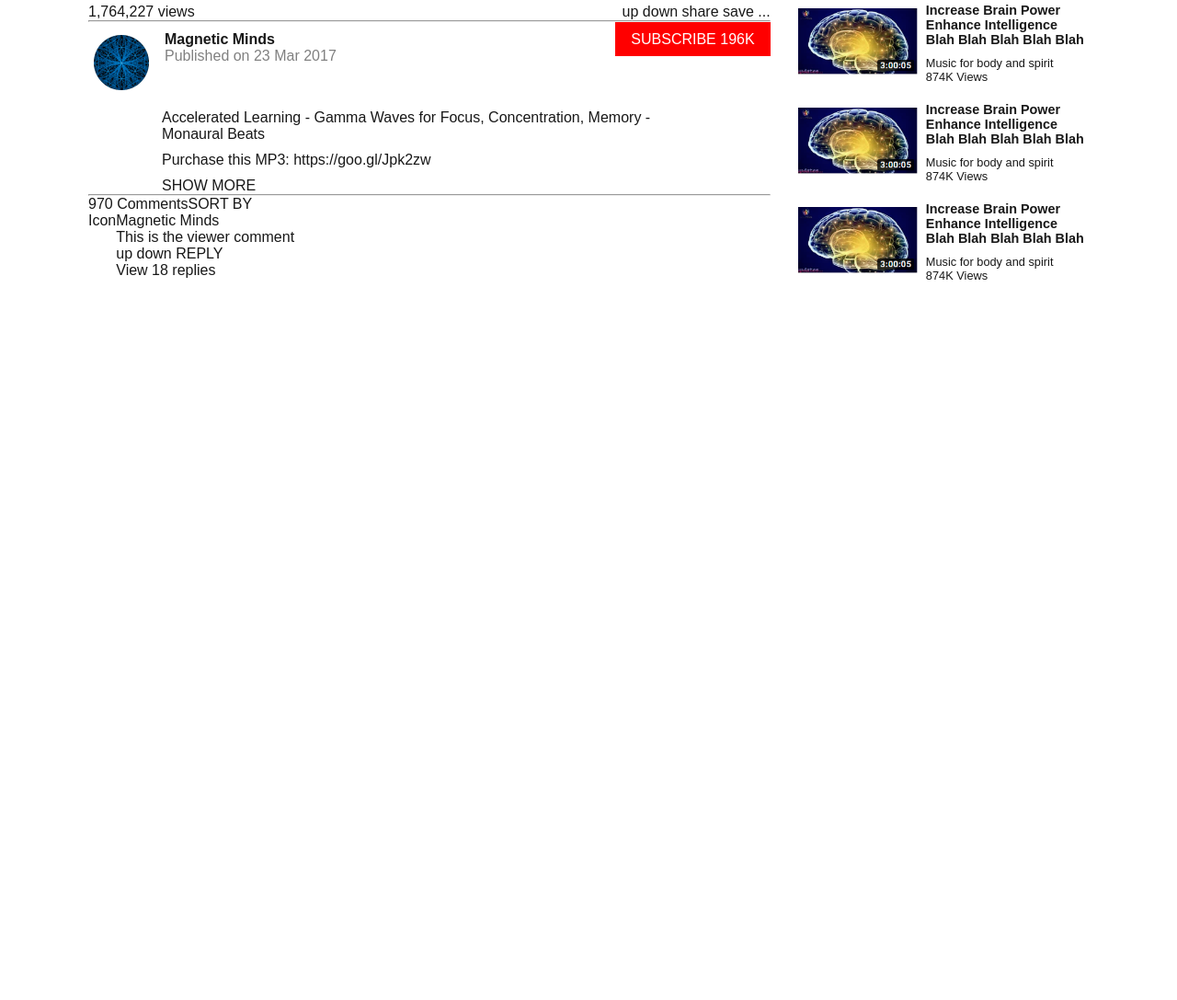
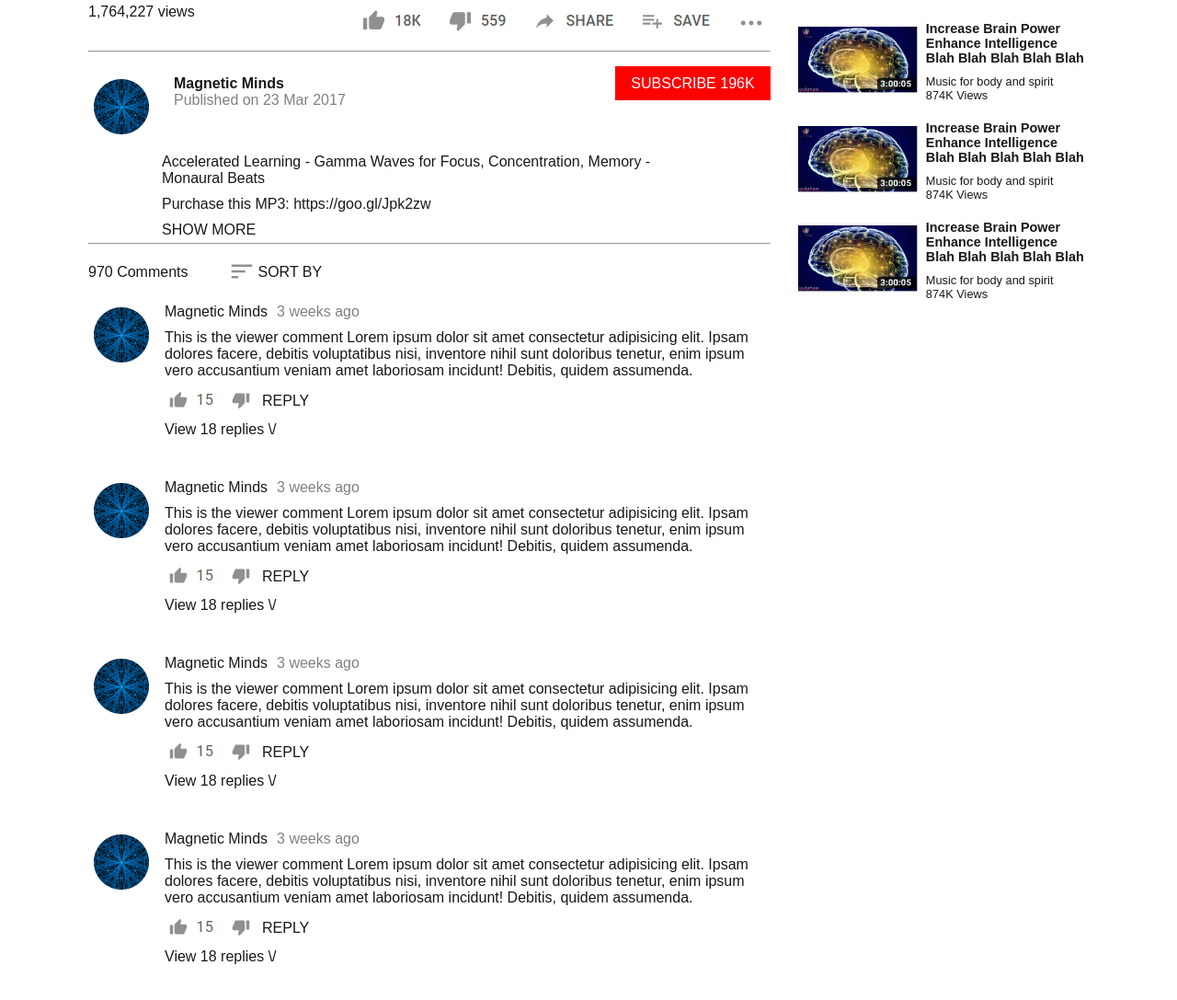
Before and after one commit to cgrossi/odin-project-youtube-clone, a plain HTML site: page index.html in a window 1280 px wide. Shown: the part 561-1648 px from the top of the page at 92% size. Before the commit the page ends 905 px from the top, so only its background shows below. Drawn offline with Linux system fonts and the light colour scheme.

Commit message:
Modify comment component styling

```diff
--- a/index.html
+++ b/index.html
@@ -4,6 +4,7 @@
     <meta charset="UTF-8" />
     <meta name="viewport" content="width=device-width, initial-scale=1.0" />
     <meta http-equiv="X-UA-Compatible" content="ie=edge" />
+    <link rel="icon" href="images/youtube-16-289233.png" />
     <link rel="stylesheet" href="dist/css/style.min.css" />
     <title>Youtube Clone</title>
   </head>
@@ -63,7 +64,9 @@
         </div>
         <div class="video-stats">
           <div class="video-views">1,764,227 views</div>
-          <div class="video-social">up down share save ...</div>
+          <div class="video-social">
+            <img src="images/socialicons.PNG" alt="" />
+          </div>
         </div>
         <hr />
         <div class="video-creator">
@@ -91,16 +94,111 @@
         <hr />
         <div class="comments-sort">
           <p>970 Comments</p>
+          <img src="images/sort.PNG" alt="" />
           <p>SORT BY</p>
         </div>
         <div class="comments-new-comment"></div>
         <div class="comment">
-          <div class="user-icon">Icon</div>
+          <div class="user-icon">
+            <img src="images/user-icon-1.PNG" alt="" />
+          </div>
           <div class="comment-box">
-            <div class="comment-box-user-name">Magnetic Minds</div>
-            <p>This is the viewer comment</p>
-            <div class="comment-box-likes">up down REPLY</div>
-            <div class="comment-box-replies">View 18 replies</div>
+            <div class="comment-box-name">
+              <div class="comment-box-user-name">Magnetic Minds</div>
+              <p>3 weeks ago</p>
+            </div>
+            <div>
+              <p>
+                This is the viewer comment Lorem ipsum dolor sit amet
+                consectetur adipisicing elit. Ipsam dolores facere, debitis
+                voluptatibus nisi, inventore nihil sunt doloribus tenetur, enim
+                ipsum vero accusantium veniam amet laboriosam incidunt! Debitis,
+                quidem assumenda.
+              </p>
+            </div>
+            <div class="comment-box-social">
+              <img src="images/comment-box-social.PNG" alt="" />
+              <div class="comment-box-likes">REPLY</div>
+            </div>
+            <div class="comment-box-replies">View 18 replies \/</div>
+          </div>
+        </div>
+
+        <div class="comment">
+          <div class="user-icon">
+            <img src="images/user-icon-1.PNG" alt="" />
+          </div>
+          <div class="comment-box">
+            <div class="comment-box-name">
+              <div class="comment-box-user-name">Magnetic Minds</div>
+              <p>3 weeks ago</p>
+            </div>
+            <div>
+              <p>
+                This is the viewer comment Lorem ipsum dolor sit amet
+                consectetur adipisicing elit. Ipsam dolores facere, debitis
+                voluptatibus nisi, inventore nihil sunt doloribus tenetur, enim
+                ipsum vero accusantium veniam amet laboriosam incidunt! Debitis,
+                quidem assumenda.
+              </p>
+            </div>
+            <div class="comment-box-social">
+              <img src="images/comment-box-social.PNG" alt="" />
+              <div class="comment-box-likes">REPLY</div>
+            </div>
+            <div class="comment-box-replies">View 18 replies \/</div>
+          </div>
+        </div>
+
+        <div class="comment">
+          <div class="user-icon">
+            <img src="images/user-icon-1.PNG" alt="" />
+          </div>
+          <div class="comment-box">
+            <div class="comment-box-name">
+              <div class="comment-box-user-name">Magnetic Minds</div>
+              <p>3 weeks ago</p>
+            </div>
+            <div>
+              <p>
+                This is the viewer comment Lorem ipsum dolor sit amet
+                consectetur adipisicing elit. Ipsam dolores facere, debitis
+                voluptatibus nisi, inventore nihil sunt doloribus tenetur, enim
+                ipsum vero accusantium veniam amet laboriosam incidunt! Debitis,
+                quidem assumenda.
+              </p>
+            </div>
+            <div class="comment-box-social">
+              <img src="images/comment-box-social.PNG" alt="" />
+              <div class="comment-box-likes">REPLY</div>
+            </div>
+            <div class="comment-box-replies">View 18 replies \/</div>
+          </div>
+        </div>
+
+        <div class="comment">
+          <div class="user-icon">
+            <img src="images/user-icon-1.PNG" alt="" />
+          </div>
+          <div class="comment-box">
+            <div class="comment-box-name">
+              <div class="comment-box-user-name">Magnetic Minds</div>
+              <p>3 weeks ago</p>
+            </div>
+            <div>
+              <p>
+                This is the viewer comment Lorem ipsum dolor sit amet
+                consectetur adipisicing elit. Ipsam dolores facere, debitis
+                voluptatibus nisi, inventore nihil sunt doloribus tenetur, enim
+                ipsum vero accusantium veniam amet laboriosam incidunt! Debitis,
+                quidem assumenda.
+              </p>
+            </div>
+            <div class="comment-box-social">
+              <img src="images/comment-box-social.PNG" alt="" />
+              <div class="comment-box-likes">REPLY</div>
+            </div>
+            <div class="comment-box-replies">View 18 replies \/</div>
           </div>
         </div>
       </main>
--- a/style.scss
+++ b/style.scss
@@ -74,11 +74,13 @@ h5 {
 }
 
 .video-stats,
-.comments-sort,
-.comment,
 .comment-box,
 .content {
   display: flex;
+}
+
+hr {
+  margin: 5px 0 15px 0;
 }
 
 .content {
@@ -205,6 +207,52 @@ h5 {
   flex-direction: column;
 }
 
+.comments-sort {
+  display: flex;
+  justify-content: flex-start;
+  align-items: center;
+  margin-bottom: 19px;
+}
+
+.comments-sort > p {
+  padding-right: 40px;
+}
+
+.comment {
+  display: flex;
+  margin-bottom: 45px;
+}
+
+.comment-box-name {
+  display: flex;
+}
+.comment-box-social {
+  display: flex;
+  align-items: center;
+  margin-bottom: 9px;
+}
+
+.comment-box-social img {
+  margin-right: 8px;
+}
+
+.comment-box-user-name {
+  padding-right: 10px;
+  margin-bottom: 10px;
+}
+
+.comment-box-name p {
+  color: grey;
+}
+
+.comment-box p {
+  margin-bottom: 10px;
+}
+
+.user-icon img {
+  padding-right: 10px;
+}
+
 @media (max-width: 610px) {
   .nav {
     .nav-item-search,
```
Also changed, not shown: dist/css/style.min.css, images/comment-box-social.PNG (added), images/youtube-16-289233.png (added).
